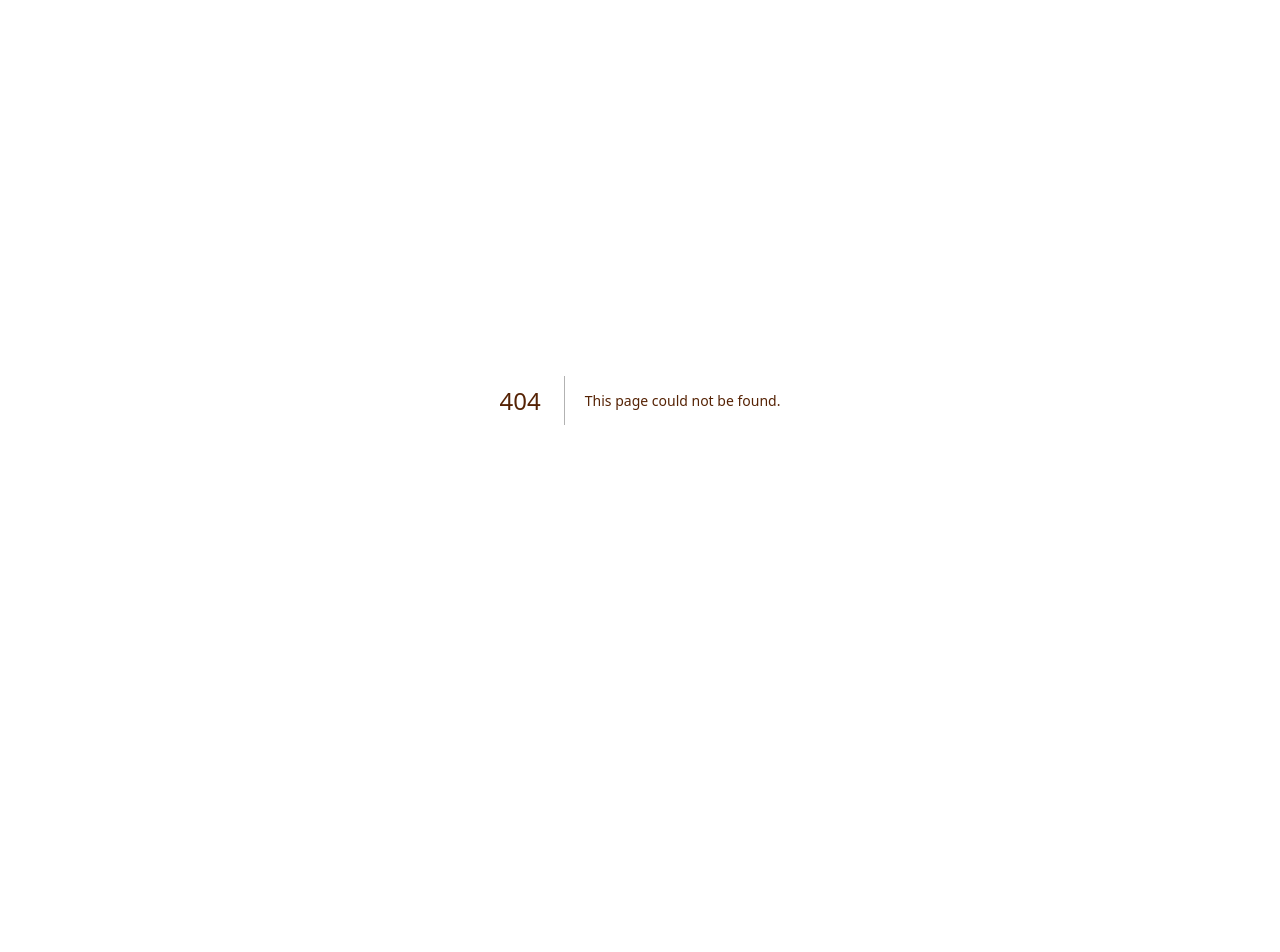
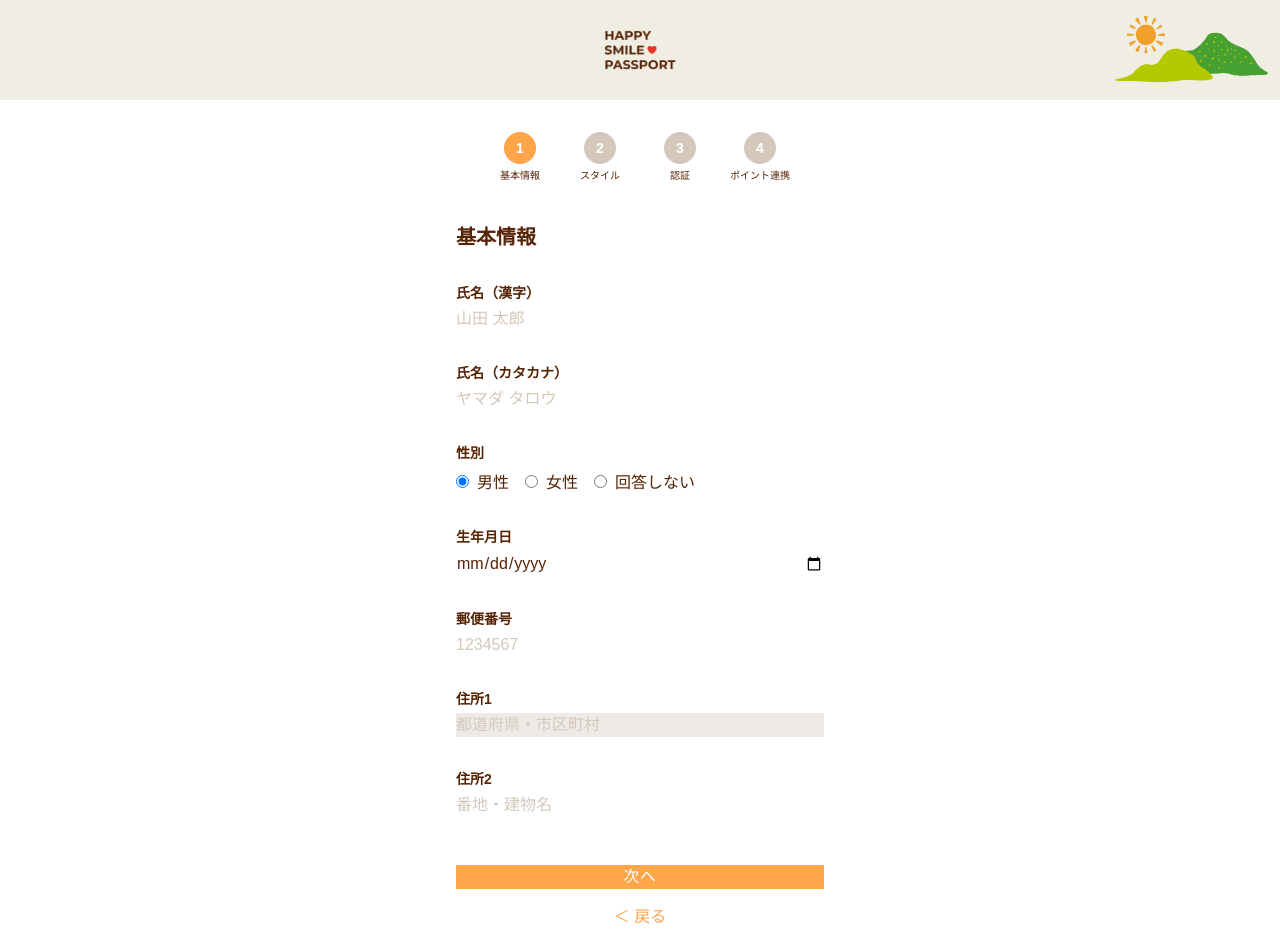
Before and after one commit to IwamuraHayato/step4-FHSP-user, a Next.js app: page /register/step1 in a window 1280 px wide. Before the commit this address had no page. Shown: the top 952 px of the page. Before the commit the page ends 800 px from the top, so only its background shows below. Built offline with nearby package versions, Linux system fonts and the light colour scheme.

Commit message:
新規登録Step1画面作成済み

```diff
--- a/src/app/login/page.tsx
+++ b/src/app/login/page.tsx
@@ -78,7 +78,7 @@ export default function LoginPage() {
           <p className="text-xs text-center mb-4 text-[#562305]">
             (無料アカウントの作成)
           </p>
-          <Link href="/register" className="block">
+          <Link href="/register/step1" className="block">
             <button className="btn btn-block tracking-wider bg-[#D4C4B5] hover:bg-[#C4B4A5] text-[#562305] my-4">
               新規登録
             </button>
--- a/src/app/register/page.tsx
+++ /dev/null
@@ -1,5 +0,0 @@
-const Page2 = () => {
-    return <div>Page2</div>;
-  };
-
-  export default Page2; // これが必須
--- /dev/null
+++ b/src/app/register/step1/page.tsx
@@ -0,0 +1,148 @@
+'use client';
+
+import { useState } from 'react';
+import Link from 'next/link';
+import { useRouter } from 'next/navigation';
+
+import AuthHeader from '@/components/common/AuthHeader';
+import StepIndicator from '@/components/register/StepIndicator';
+
+export default function RegisterStep1() {
+  const router = useRouter();
+
+  const [zipcode, setZipcode] = useState('');
+  const [address1, setAddress1] = useState('');
+
+  const handleNext = (e: React.FormEvent) => {
+    e.preventDefault();
+    router.push('/register/step2');
+  };
+
+  const handleZipChange = async (e: React.ChangeEvent<HTMLInputElement>) => {
+    const zip = e.target.value.replace(/[^0-9]/g, '');
+    setZipcode(zip);
+
+    if (zip.length === 7) {
+      try {
+        const res = await fetch(`https://zipcloud.ibsnet.co.jp/api/search?zipcode=${zip}`);
+        const data = await res.json();
+
+        if (data.results && data.results[0]) {
+          const result = data.results[0];
+          const fullAddress = `${result.address1}${result.address2}${result.address3}`;
+          setAddress1(fullAddress);
+        } else {
+          setAddress1('住所が見つかりませんでした');
+        }
+      } catch (err) {
+        console.error('住所取得エラー:', err);
+        setAddress1('住所取得エラー');
+      }
+    } else {
+      setAddress1('');
+    }
+  };
+
+  // 共通クラス（input）
+  const inputClass =
+    'input input-bordered w-full border-[#D4C8BB] placeholder-[#D4C8BB] focus:outline-none focus:ring-2 focus:ring-[#D4C8BB]';
+
+  return (
+    <div className="min-h-screen bg-white flex flex-col">
+      <AuthHeader />
+      <StepIndicator current={1} />
+
+      <main className="flex-1 max-w-md w-full mx-auto mt-8 px-10">
+        <h1 className="text-xl font-bold text-[#562305] mb-8">基本情報</h1>
+
+        <form onSubmit={handleNext} className="space-y-8">
+          {/* 名前 */}
+          <div>
+            <label className="block font-bold text-sm mb-1 text-[#562305]">氏名（漢字）</label>
+            <input type="text" placeholder="山田 太郎" className={inputClass} />
+          </div>
+          <div>
+            <label className="block font-bold text-sm mb-1 text-[#562305]">氏名（カタカナ）</label>
+            <input type="text" placeholder="ヤマダ タロウ" className={inputClass} />
+          </div>
+
+          {/* 性別 */}
+          <div>
+            <label className="block font-bold text-sm mb-2 text-[#562305]">性別</label>
+            <div className="flex gap-4 mt-1">
+              <label className="label cursor-pointer space-x-2">
+                <input type="radio" name="gender" className="radio" defaultChecked />
+                <span className="label-text text-[#562305]">男性</span>
+              </label>
+              <label className="label cursor-pointer space-x-2">
+                <input type="radio" name="gender" className="radio" />
+                <span className="label-text text-[#562305]">女性</span>
+              </label>
+              <label className="label cursor-pointer space-x-2">
+                <input type="radio" name="gender" className="radio" />
+                <span className="label-text text-[#562305]">回答しない</span>
+              </label>
+            </div>
+          </div>
+
+          {/* 生年月日 */}
+          <div>
+            <label className="block font-bold text-sm mb-1 text-[#562305]">生年月日</label>
+            <input type="date" className={inputClass} />
+          </div>
+
+          {/* 郵便番号 */}
+          <div>
+            <label className="block font-bold text-sm mb-1 text-[#562305]">郵便番号</label>
+            <input
+              type="text"
+              placeholder="1234567"
+              value={zipcode}
+              onChange={handleZipChange}
+              className={inputClass}
+            />
+          </div>
+
+          {/* 住所1（自動入力） */}
+          <div>
+            <label className="block font-bold text-sm mb-1 text-[#562305]">住所1</label>
+            <input
+              type="text"
+              placeholder="都道府県・市区町村"
+              value={address1}
+              readOnly
+              className={`${inputClass} bg-[#EDEAE7]`}
+            />
+          </div>
+
+          {/* 住所2 */}
+          <div>
+            <label className="block font-bold text-sm mb-1 text-[#562305]">住所2</label>
+            <input
+              type="text"
+              placeholder="番地・建物名"
+              className={inputClass}
+            />
+          </div>
+
+          {/* ボタン */}
+          <div className="flex flex-col gap-4 pt-4 pb-20">
+            <button
+              type="submit"
+              className="btn btn-block tracking-wider bg-[#FFA54A] hover:bg-[#FF8E1D] text-white"
+            >
+              次へ
+            </button>
+            <button
+              type="button"
+              className="btn btn-block btn-outline text-[#FFA54A] hover:bg-[#f7e1cb]"
+              onClick={() => window.history.back()}
+            >
+              ＜ 戻る
+            </button>
+          </div>
+        </form>
+      </main>
+    </div>
+  );
+}
--- /dev/null
+++ b/src/components/register/StepIndicator.tsx
@@ -0,0 +1,36 @@
+'use client';
+
+interface StepIndicatorProps {
+  current: number;
+}
+
+const stepLabels = ['基本情報', 'スタイル', '認証', 'ポイント連携'];
+
+export default function StepIndicator({ current }: StepIndicatorProps) {
+  return (
+    <div className="flex justify-center gap-6 mt-8 mb-2 px-4">
+      {stepLabels.map((label, index) => (
+        <div
+          key={index}
+          className="flex flex-col items-center w-14"
+        >
+          {/* ステップ番号の丸 */}
+          <div
+            className={`w-8 h-8 rounded-full flex items-center justify-center text-sm font-bold ${
+              index + 1 === current
+                ? 'bg-[#FFA54A] text-white'
+                : 'bg-[#D4C8BB] text-white'
+            }`}
+          >
+            {index + 1}
+          </div>
+
+          {/* ラベル */}
+          <span className="text-[10px] mt-1 text-center text-[#562305] whitespace-nowrap">
+            {label}
+          </span>
+        </div>
+      ))}
+    </div>
+  );
+}
```
Also changed, not shown: src/app/register/step2/page.tsx (added).
